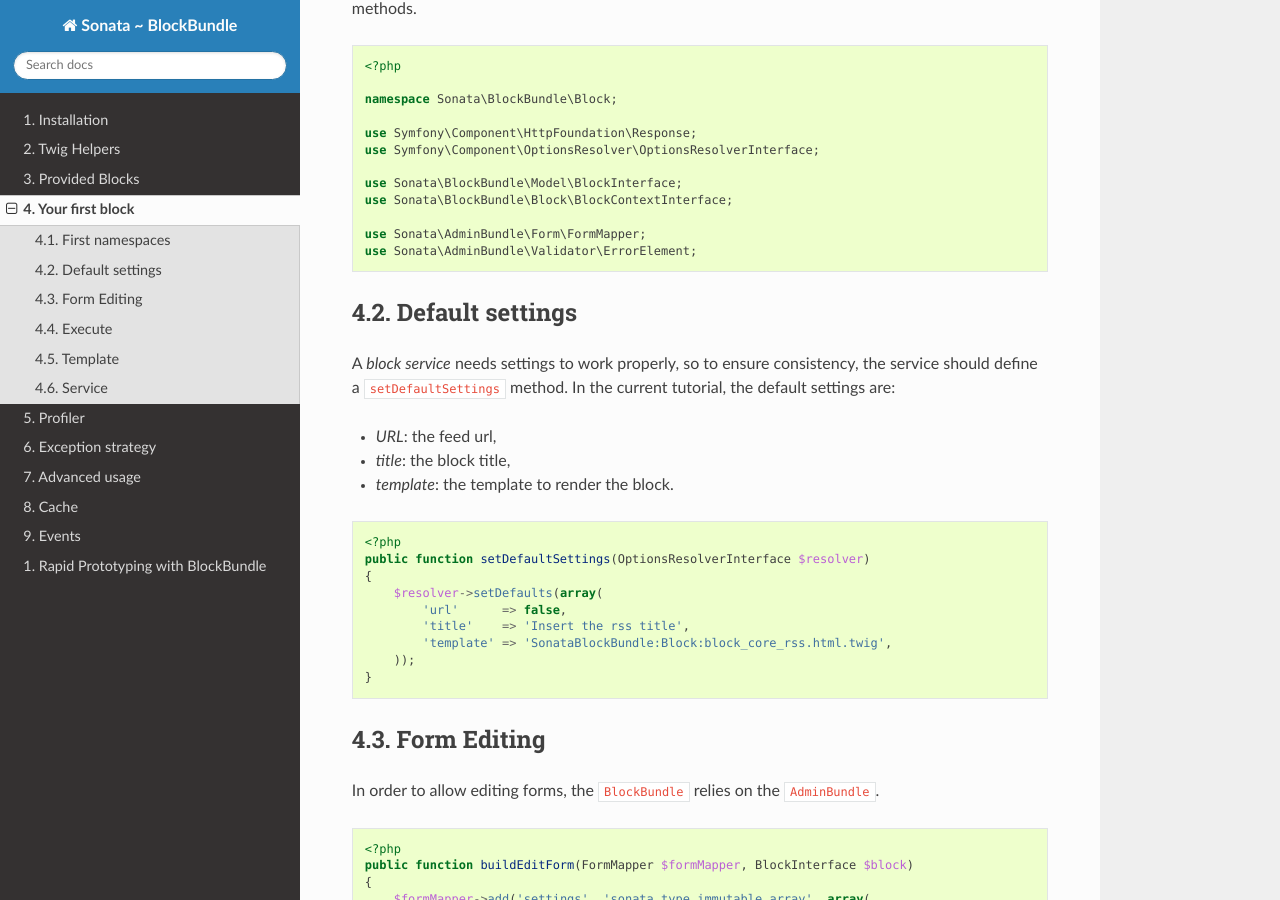
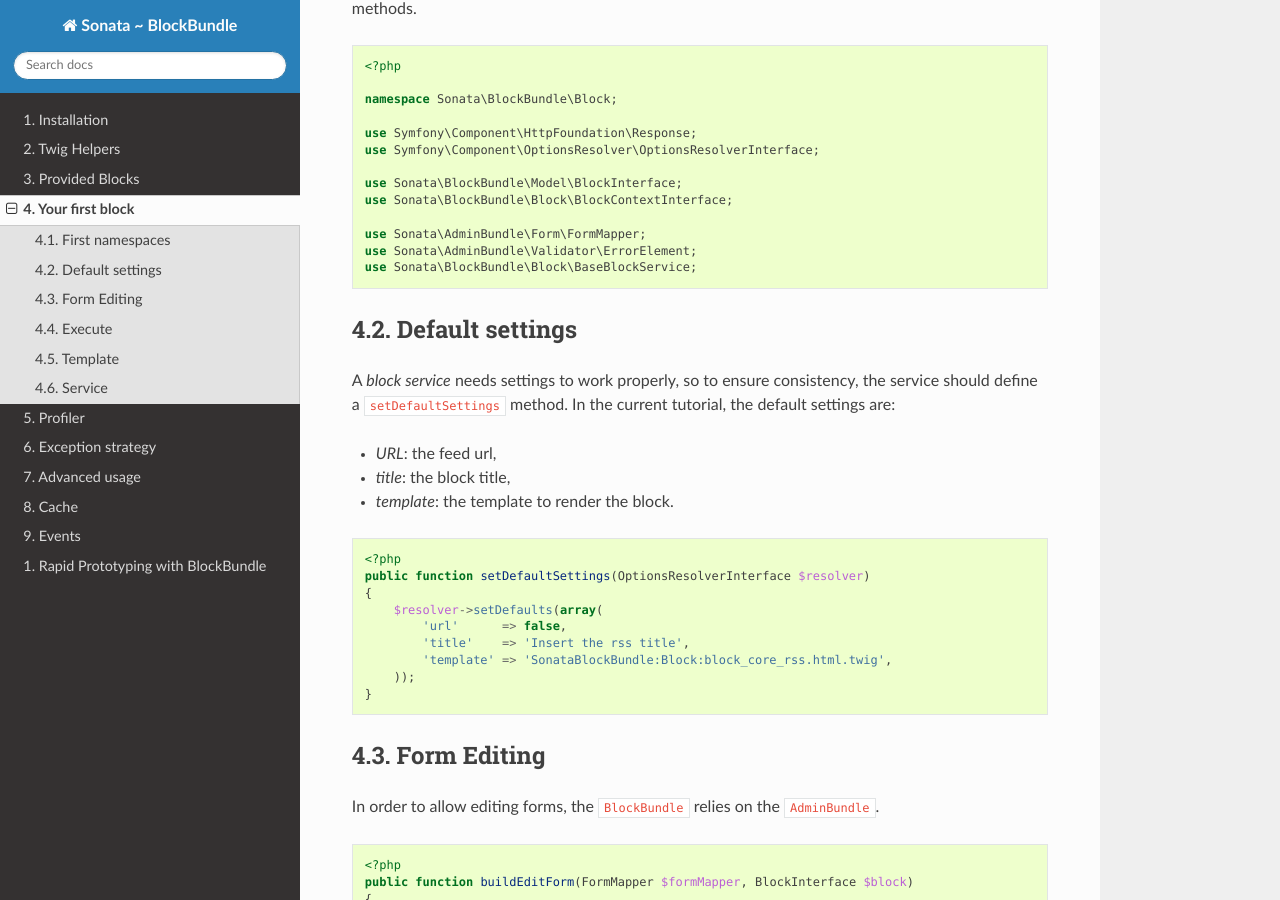
Before and after one commit to sonata-project/SonataBlockBundle, a Sphinx documentation site: the page built from Resources/doc/reference/your_first_block.rst, in a window 1280 px wide and 900 px high, scrolled down 389 px. Built offline with Sphinx 7.4.7 and the Read the Docs theme 2.0.0, drawn with Linux system fonts in a browser that asks for light colours.

Commit message:
Missing use BaseBlockService in doc 4.1.
Got stuck one hour on this...

```diff
--- a/Resources/doc/reference/your_first_block.rst
+++ b/Resources/doc/reference/your_first_block.rst
@@ -30,6 +30,7 @@ The current RSS block will extend this base class. The other `use` statements ar
 
     use Sonata\AdminBundle\Form\FormMapper;
     use Sonata\AdminBundle\Validator\ErrorElement;
+    use Sonata\BlockBundle\Block\BaseBlockService;
 
 Default settings
 ----------------
```
